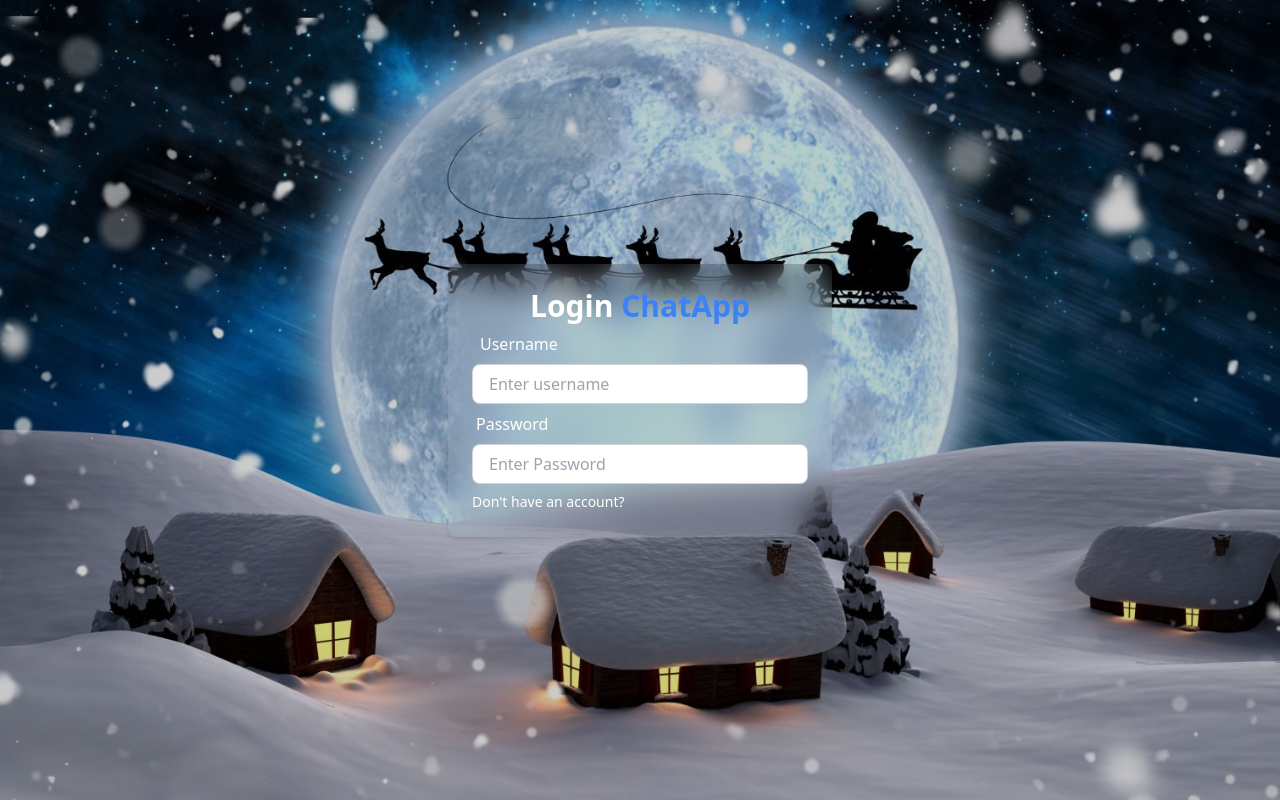
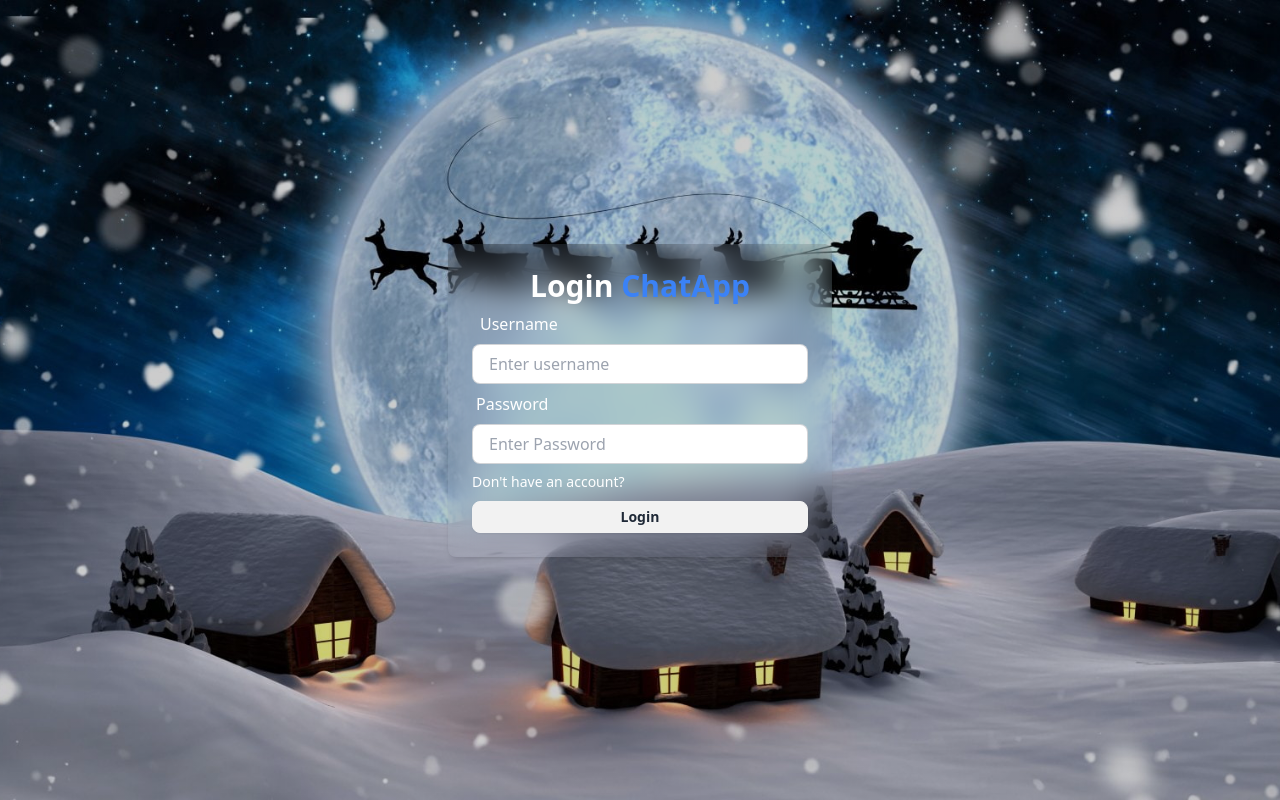
Before and after one commit to vasylpryimakdev/pern-chat-app, a React (Vite) app in the folder frontend/: page /login in a window 1280 px wide. Built offline with nearby package versions, Linux system fonts and the light colour scheme; no server answers.

Commit message:
feat: implement login form with hook integration

```diff
--- a/frontend/src/pages/Login.tsx
+++ b/frontend/src/pages/Login.tsx
@@ -1,42 +1,66 @@
+import { useState } from "react";
 import { Link } from "react-router-dom";
+import useLogin from "../hooks/useLogin";
 
 const Login = () => {
+	const [inputs, setInputs] = useState({
+		username: "",
+		password: "",
+	});
+
+	const { loading, login } = useLogin();
+
+	const handleSubmitForm = (e: React.FormEvent) => {
+		e.preventDefault();
+		login(inputs.username, inputs.password);
+	};
+
 	return (
-    <div className="flex flex-col items-center justify-center min-w-96 mx-auto">
-      <div className="w-full p-6 rounded-lg shadow-md bg-gray-400 bg-clip-padding backdrop-filter backdrop-blur-lg bg-opacity-0">
-        <h1 className="text-3xl font-semibold text-center text-white">
+		<div className='flex flex-col items-center justify-center min-w-96 mx-auto'>
+			<div className='w-full p-6 rounded-lg shadow-md bg-gray-400 bg-clip-padding backdrop-filter backdrop-blur-lg bg-opacity-0'>
+				<h1 className='text-3xl font-semibold text-center text-white'>
 					Login
-          <span className="text-blue-500"> ChatApp</span>
+					<span className='text-blue-500'> ChatApp</span>
 				</h1>
 
-        <form>
+				<form onSubmit={handleSubmitForm}>
 					<div>
-            <label className="label p-2 ">
-              <span className="text-base label-text">Username</span>
+						<label className='label p-2 '>
+							<span className='text-base label-text'>Username</span>
 						</label>
 						<input
-              type="text"
-              placeholder="Enter username"
-              className="w-full input input-bordered h-10"
+							type='text'
+							placeholder='Enter username'
+							className='w-full input input-bordered h-10'
+							value={inputs.username}
+							onChange={(e) => setInputs({ ...inputs, username: e.target.value })}
 						/>
 					</div>
 
 					<div>
-            <label className="label">
-              <span className="text-base label-text">Password</span>
+						<label className='label'>
+							<span className='text-base label-text'>Password</span>
 						</label>
 						<input
-              type="password"
-              placeholder="Enter Password"
-              className="w-full input input-bordered h-10"
+							type='password'
+							placeholder='Enter Password'
+							className='w-full input input-bordered h-10'
+							value={inputs.password}
+							onChange={(e) => setInputs({ ...inputs, password: e.target.value })}
 						/>
 					</div>
 					<Link
-            to="/signup"
-            className="text-sm  hover:underline text-white hover:text-blue-600 mt-2 inline-block"
+						to='/signup'
+						className='text-sm  hover:underline text-white hover:text-blue-600 mt-2 inline-block'
 					>
 						{"Don't"} have an account?
 					</Link>
+
+					<div>
+						<button className='btn btn-block btn-sm mt-2' disabled={loading}>
+							{loading ? "Loading..." : "Login"}
+						</button>
+					</div>
 				</form>
 			</div>
 		</div>
```
Lines whose indentation alone changed are shown as unchanged.
